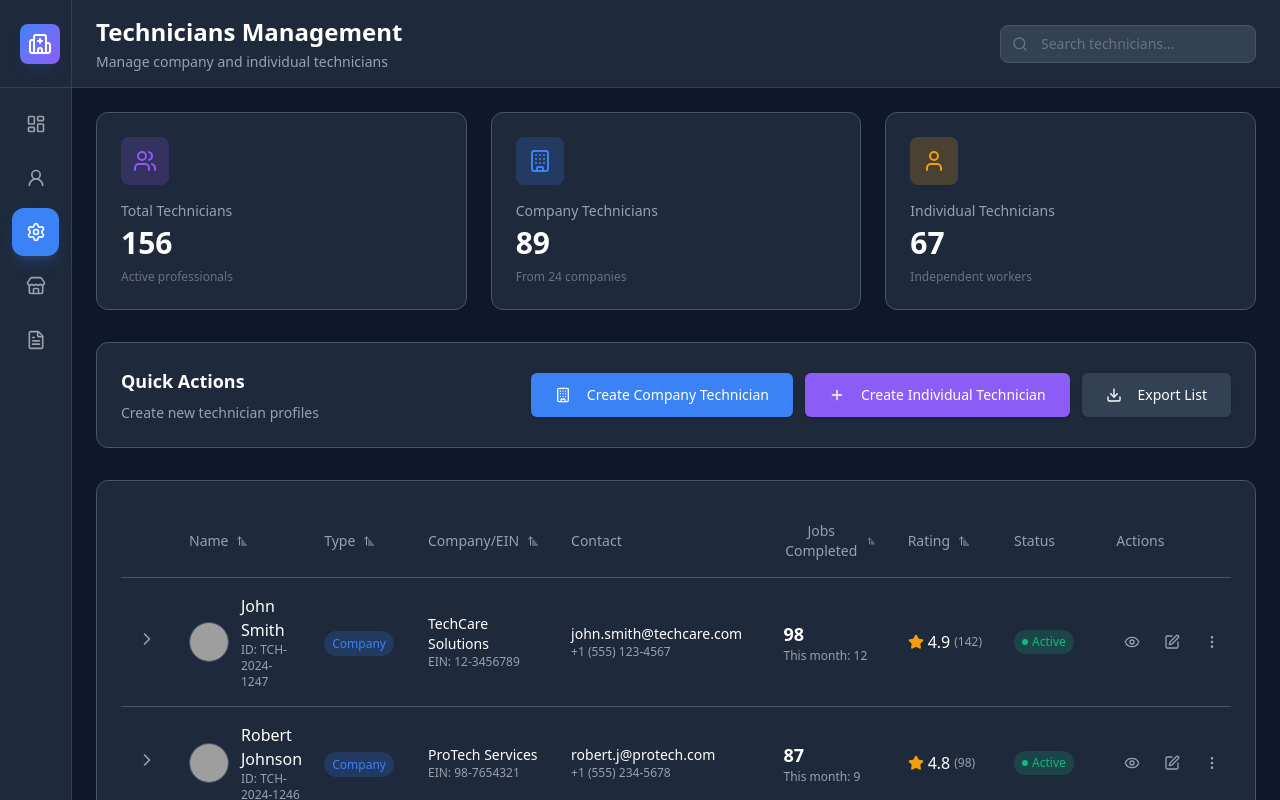
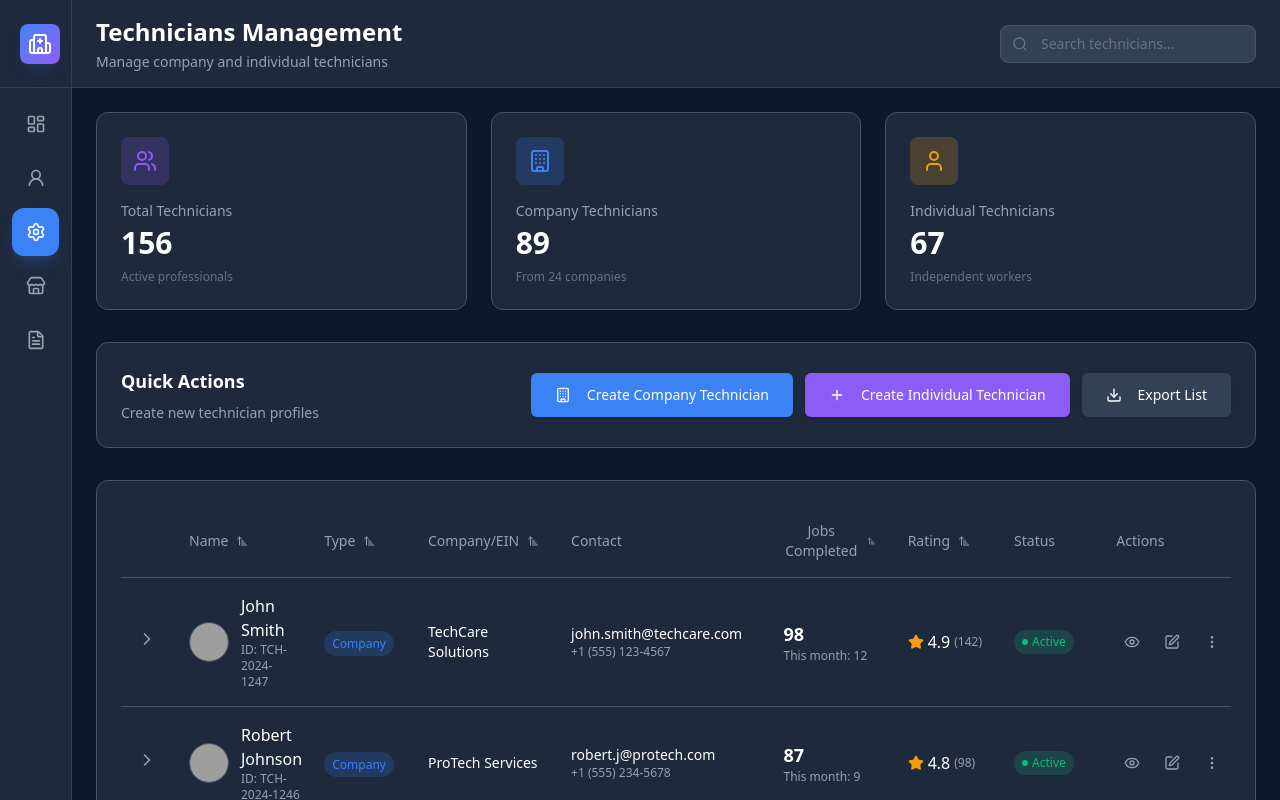
Before and after one commit to commandx1/dent-admin, a React (Vite) app: page /technicians in a window 1280 px wide. Built offline with nearby package versions, Linux system fonts and the light colour scheme; grey boxes are pictures that could not be loaded.

Commit message:
Remove EIN field from Technician data and its display in TechnicianRow component to enhance privacy and streamline information presentation.

```diff
--- a/src/components/technicians/TechnicianManagement.tsx
+++ b/src/components/technicians/TechnicianManagement.tsx
@@ -18,7 +18,6 @@ const techniciansData: Technician[] = [
     name: 'John Smith',
     type: 'Company',
     companyName: 'TechCare Solutions',
-    ein: '12-3456789',
     email: 'john.smith@techcare.com',
     phone: '+1 (555) 123-4567',
     jobsCompleted: 98,
@@ -61,7 +60,6 @@ const techniciansData: Technician[] = [
     name: 'Robert Johnson',
     type: 'Company',
     companyName: 'ProTech Services',
-    ein: '98-7654321',
     email: 'robert.j@protech.com',
     phone: '+1 (555) 234-5678',
     jobsCompleted: 87,
@@ -119,7 +117,6 @@ const techniciansData: Technician[] = [
     name: 'Daniel Brown',
     type: 'Company',
     companyName: 'Swift Tech Solutions',
-    ein: '45-6789012',
     email: 'daniel.b@swifttech.com',
     phone: '+1 (555) 567-8901',
     jobsCompleted: 76,
@@ -134,7 +131,6 @@ const techniciansData: Technician[] = [
     name: 'Michael Anderson',
     type: 'Company',
     companyName: 'Elite Dental Tech',
-    ein: '23-4567890',
     email: 'm.anderson@elitetech.com',
     phone: '+1 (555) 678-9012',
     jobsCompleted: 71,
--- a/src/components/technicians/TechnicianRow.tsx
+++ b/src/components/technicians/TechnicianRow.tsx
@@ -57,7 +57,6 @@ export const TechnicianRow: React.FC<TechnicianRowProps> = ({
         </td>
         <td className="py-4 px-4">
           <p className="text-white text-sm">{technician.companyName || (isSubTechnician ? '—' : 'Independent')}</p>
-          <p className="text-xs text-gray-400">{technician.ein ? `EIN: ${technician.ein}` : '—'}</p>
         </td>
         <td className="py-4 px-4">
           <p className="text-white text-sm">{technician.email}</p>
```
